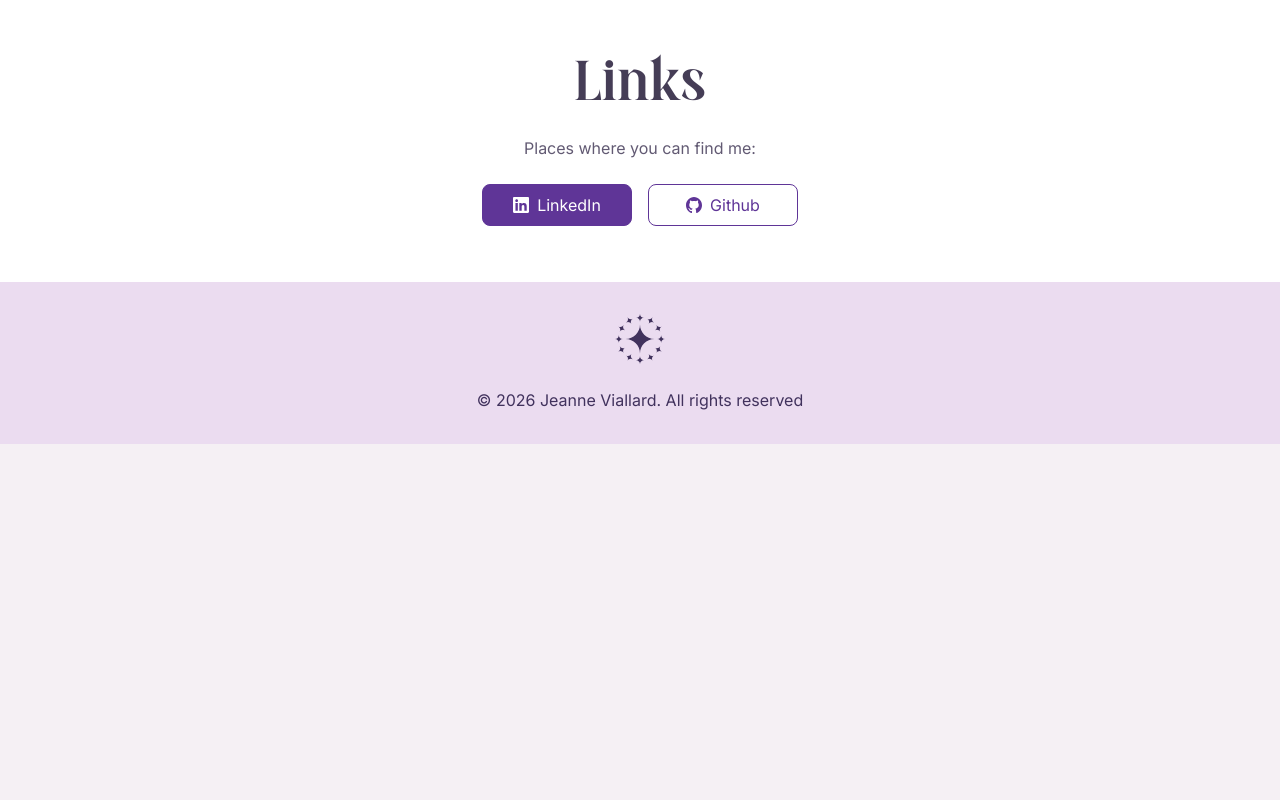
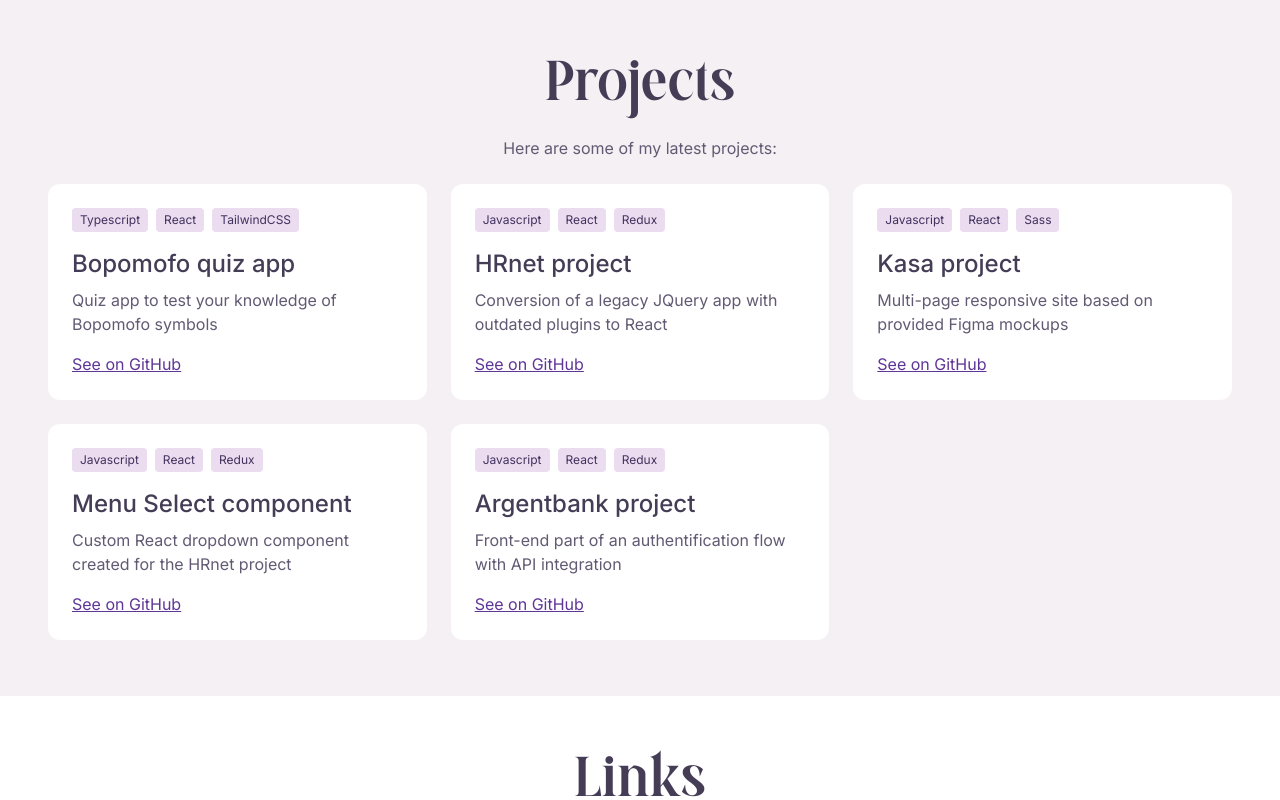
Before and after one commit to jeanne-v/portfolio-site, a React (Vite) app: page / in a window 1280 px wide. Shown: the top 800 px of the page. Built offline with nearby package versions, Linux system fonts and the light colour scheme.

Commit message:
Add ProjectCard component and ProjectSection component

```diff
--- a/src/App.tsx
+++ b/src/App.tsx
@@ -1,3 +1,4 @@
+import ProjectsSection from "./components/ProjectsSection/ProjectsSection";
 import LinksSection from "./components/LinksSection/LinksSection";
 import Footer from "./components/Footer/Footer";
 
@@ -7,6 +8,7 @@ export default function App() {
   return (
     <div>
       <main>
+        <ProjectsSection />
         <LinksSection />
       </main>
       <Footer />
--- /dev/null
+++ b/src/components/ProjectCard/ProjectCard.module.css
@@ -0,0 +1,38 @@
+.card {
+  background-color: var(--secondary-bg-color);
+  border-radius: 12px;
+  padding: 24px;
+  display: flex;
+  flex-direction: column;
+}
+
+.tags {
+  display: flex;
+  gap: 8px;
+}
+
+.tag {
+  background-color: var(--secondary-accent-color);
+  color: var(--purple-bg-text-color);
+  font-size: 12px;
+  line-height: 16px;
+  padding: 4px 8px;
+  border-radius: 4px;
+}
+
+.title {
+  font-weight: 500;
+  margin: 16px 0 8px;
+  font-size: 24px;
+  line-height: 32px;
+}
+
+.desc {
+  color: var(--secondary-text-color);
+  margin: 0 0 16px;
+}
+
+.link {
+  margin-top: auto;
+  color: var(--primary-accent-color);
+}
--- /dev/null
+++ b/src/components/ProjectCard/ProjectCard.tsx
@@ -0,0 +1,29 @@
+import styles from "./ProjectCard.module.css";
+
+interface ProjectCardProps {
+  title: string;
+  description: string;
+  url: string;
+  tags: string[];
+}
+
+export default function ProjectCard({ title, description, url, tags }: ProjectCardProps) {
+  return (
+    <div className={styles.card}>
+      <div className={styles.tags}>
+        {tags.map((tag, index) => {
+          return (
+            <span key={index} className={styles.tag}>
+              {tag}
+            </span>
+          );
+        })}
+      </div>
+      <h3 className={styles.title}>{title}</h3>
+      <p className={styles.desc}>{description}</p>
+      <a className={styles.link} target="_blank" href={url}>
+        See on GitHub
+      </a>
+    </div>
+  );
+}
--- /dev/null
+++ b/src/components/ProjectsSection/ProjectsSection.module.css
@@ -0,0 +1,6 @@
+.projects {
+  width: 100%;
+  display: grid;
+  gap: 24px;
+  grid-template-columns: repeat(auto-fit, minmax(300px, 1fr));
+}
--- /dev/null
+++ b/src/components/ProjectsSection/ProjectsSection.tsx
@@ -0,0 +1,29 @@
+import ContentSection from "../ContentSection/ContentSection";
+import ProjectCard from "../ProjectCard/ProjectCard";
+import projects from "../../data/projects";
+
+import styles from "./ProjectsSection.module.css";
+
+export default function ProjectsSection() {
+  return (
+    <ContentSection>
+      <ContentSection.Title>Projects</ContentSection.Title>
+      <ContentSection.SubTitle>
+        Here are some of my latest projects:
+      </ContentSection.SubTitle>
+      <div className={styles.projects}>
+        {projects.map((project, index) => {
+          return (
+            <ProjectCard
+              key={index}
+              title={project.title}
+              description={project.description}
+              url={project.url}
+              tags={project.tags}
+            />
+          );
+        })}
+      </div>
+    </ContentSection>
+  );
+}
--- /dev/null
+++ b/src/data/projects.ts
@@ -0,0 +1,41 @@
+interface Project {
+  title: string;
+  description: string;
+  url: string;
+  tags: string[];
+}
+
+const projects: Project[] = [
+  {
+    title: "Bopomofo quiz app",
+    description: "Quiz app to test your knowledge of Bopomofo symbols",
+    url: "https://github.com/jeanne-v/bopomofo-quiz-app",
+    tags: ["Typescript", "React", "TailwindCSS"],
+  },
+  {
+    title: "HRnet project",
+    description: "Conversion of a legacy JQuery app with outdated plugins to React",
+    url: "https://github.com/jeanne-v/hrnet",
+    tags: ["Javascript", "React", "Redux"],
+  },
+  {
+    title: "Kasa project",
+    description: "Multi-page responsive site based on provided Figma mockups",
+    url: "https://github.com/jeanne-v/Kasa",
+    tags: ["Javascript", "React", "Sass"],
+  },
+  {
+    title: "Menu Select component",
+    description: "Custom React dropdown component created for the HRnet project",
+    url: "https://github.com/jeanne-v/menu-select",
+    tags: ["Javascript", "React", "Redux"],
+  },
+  {
+    title: "Argentbank project",
+    description: "Front-end part of an authentification flow with API integration",
+    url: "https://github.com/jeanne-v/argentbank",
+    tags: ["Javascript", "React", "Redux"],
+  },
+];
+
+export default projects;
```
